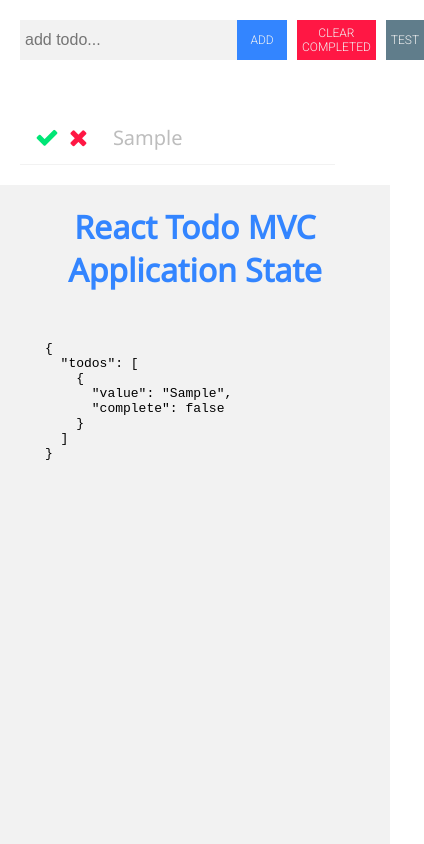
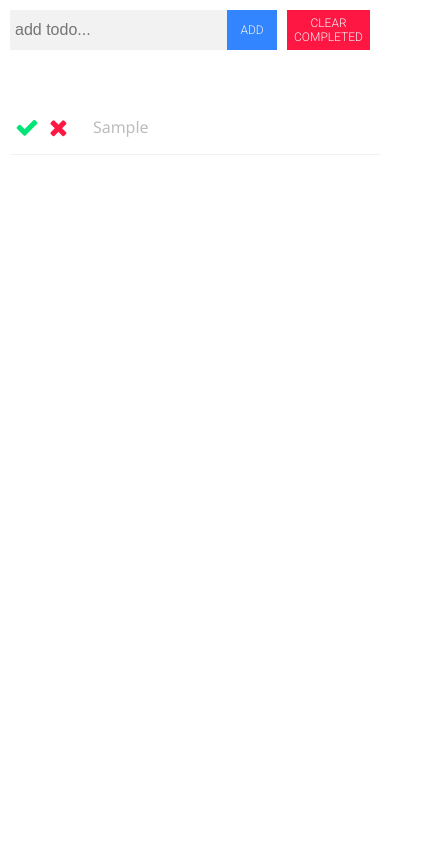
Before and after one commit to jakewies/todo-react, a React app: page / in a window 390 px wide. Both pictures are taken after typing "Sample" into the empty fields and a click on the button "ADD". Shown: the top 844 px of the page, 424 px wide, since content can reach past the window. Built offline with nearby package versions, Linux system fonts and the light colour scheme.

Commit message:
complete responsive design

```diff
--- a/src/css/styles.css
+++ b/src/css/styles.css
@@ -98,8 +98,8 @@
 }
 
 .todo {
-	width: 90%;
-	padding: 10px;
+	width: 100%;
+	padding: 10px 0;
 	display: flex;
 	align-items: center;
 	border-bottom: 1px solid #f2f2f2;
@@ -151,3 +151,22 @@
 		width: 100%;
 	}
 }
+@media (max-width: 600px) {
+	.main {
+		padding: 10px;
+	}
+
+	.meta {
+		display: none;
+	}
+}
+
+@media (max-width: 400px) {
+	.btn--test {
+		display: none;
+	}
+
+	h2 {
+		font-size: 16px;
+	}
+}
```
